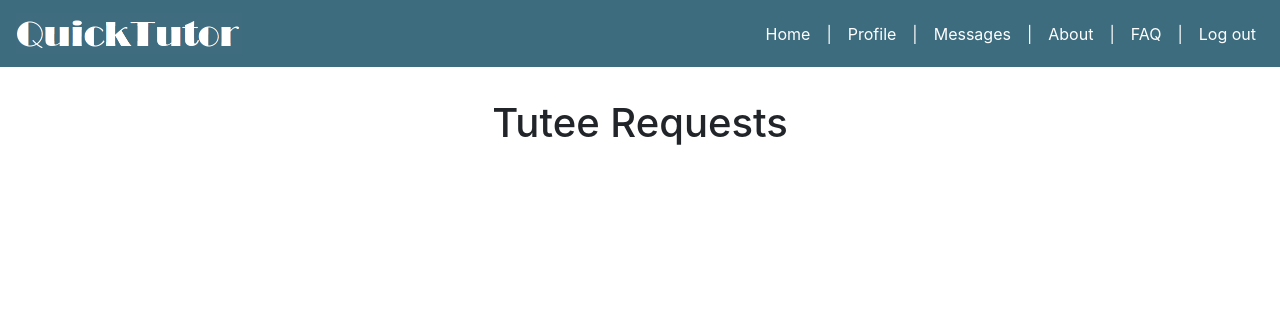
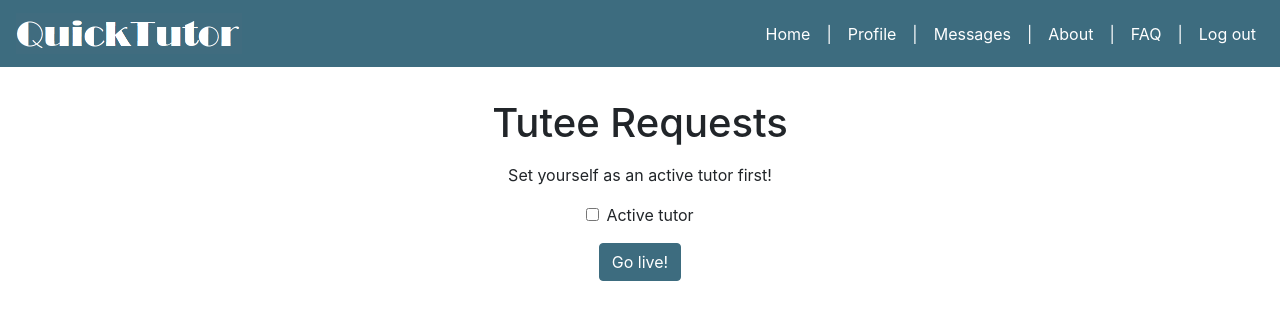
Before and after one commit to belengrimaldi/CS3240-QuickTutor, a Django app: page /givehelp in a window 1280 px wide. Shown: the top 327 px of the page. Run offline with Django 3.2, Linux system fonts and the light colour scheme; the visitor is signed in with stand-in values (Sample User, id 1); some libraries are stand-ins or nearby versions.

Commit message:
tutee requests now has option to go live if not live

```diff
--- a/quicktutor/settings.py
+++ b/quicktutor/settings.py
@@ -89,7 +89,7 @@ DATABASES = {
         'ENGINE': 'django.db.backends.postgresql_psycopg2',
         'NAME': 'postgres',
         'USER': 'postgres',
-        'PASSWORD': '',
+        'PASSWORD': 'Htsrtna96!',
         'HOST': 'localhost',
         'PORT': '5432',
     }
--- a/user/forms.py
+++ b/user/forms.py
@@ -19,13 +19,13 @@ MEETING_PLACES = (
 class UserForm(forms.ModelForm):
     class Meta:
         model = User
-        fields = ('first_name', 'last_name', 'email')
+        fields = ('first_name', 'last_name')
 
 
 class ProfileUpdateForm(forms.ModelForm):
     class Meta:
         model = Profile
-        fields = ('bio', 'location', 'year', 'classes_taken', 'help_needed', 'image', 'active_tutor')
+        fields = ('active_tutor', 'bio', 'location', 'year', 'classes_taken', 'help_needed', 'image')
 
 class MessageForm(forms.ModelForm):
     recipient = forms.EmailField(label="Recipient's email", max_length=200)
@@ -60,3 +60,8 @@ class FillOutSheetForm(forms.ModelForm):
             "meeting_places":"",
             "recipient":"",
         }
+
+class ActiveTutorForm(forms.ModelForm):
+    class Meta:
+        model = Profile
+        fields = ('active_tutor',)
--- a/user/static/user/givehelp.css
+++ b/user/static/user/givehelp.css
@@ -21,3 +21,25 @@
 .list-group-item:hover {
     color: white;
 }
+
+.btn-primary {
+    background-color: #3d6c7f;
+    border-color: #3d6c7f;
+}
+
+.btn-primary:hover {
+    background-color: #3d6c7f;
+    border-color: #3d6c7f;
+}
+
+.form-group {
+    margin-bottom: 0;
+}
+
+.checkbox {
+    margin: 1rem auto;
+}
+
+small {
+    font-size: medium;
+}
--- a/user/templates/givehelp.html
+++ b/user/templates/givehelp.html
@@ -4,14 +4,33 @@
 {% block content %}
 
 <head>
-    <link rel="stylesheet" type="text/css" href="{% static 'user\gethelp.css' %}">
+    <link rel="stylesheet" type="text/css" href="{% static 'user\givehelp.css' %}">
 </head>
 
 <body>
     <div class="row justify-content-center">
         <h1 class="ttl">Tutee Requests</h1>
     </div>
+    {% ifequal tut.active_tutor False %}
+        <div class="row justify-content-center">
+            <small>Set yourself as an active tutor first!</small>
+        </div>
+            <form method="POST" enctype="multipart/form-data">
+                {% csrf_token %}
+                <div class="row flex-row justify-content-center">
+                    <fieldset class="form-group col-2 checkbox">
+                        {{ at_form|crispy }}
+                    </fieldset>
+                </div>
+                <div class="row flex-row justify-content-center">
+                    <div class="form-group col-2">
+                        <button class="btn btn-primary" type="submit">Go live!</button>
+                    </div>
+                </div>
+            </form>
+        </div>
 
+    {% else %}
     <div class="row">
         {% for tutor in received %}
         <div class="col-sm-4">
@@ -39,7 +58,7 @@
         {% endfor %}
     </div>
 
-
+    {% endifequal %}
 
 
 
--- a/user/views.py
+++ b/user/views.py
@@ -7,7 +7,7 @@ from django.http import HttpResponseRedirect, HttpResponse
 from django.template import loader
 from django.db import transaction
 from .models import Profile, Fill_Out_Sheet, Message
-from .forms import UserForm, ProfileUpdateForm, FillOutSheetForm, MessageForm, ChatForm
+from .forms import UserForm, ProfileUpdateForm, FillOutSheetForm, MessageForm, ChatForm, ActiveTutorForm
 from django.contrib import messages
 from django.conf import settings
 import stripe
@@ -179,8 +179,18 @@ def SeeProfile(request):
 
 @login_required
 def GiveHelp(request):
+    if request.method == 'POST':
+        at_form = ActiveTutorForm(request.POST,
+                                   request.FILES,
+                                   instance=request.user.profile)
+        if at_form.is_valid():
+            at_form.save()
+            return redirect('givehelp.html')
+    else:
+        at_form = ActiveTutorForm(instance=request.user)
+    tut = request.user.profile
     received = Fill_Out_Sheet.objects.filter(receiver=request.user)
-    context = {'received':received,}
+    context = {'received':received,'at_form': at_form, 'tut':tut}
     return render(request, 'givehelp.html', context)
 
 @login_required
```
